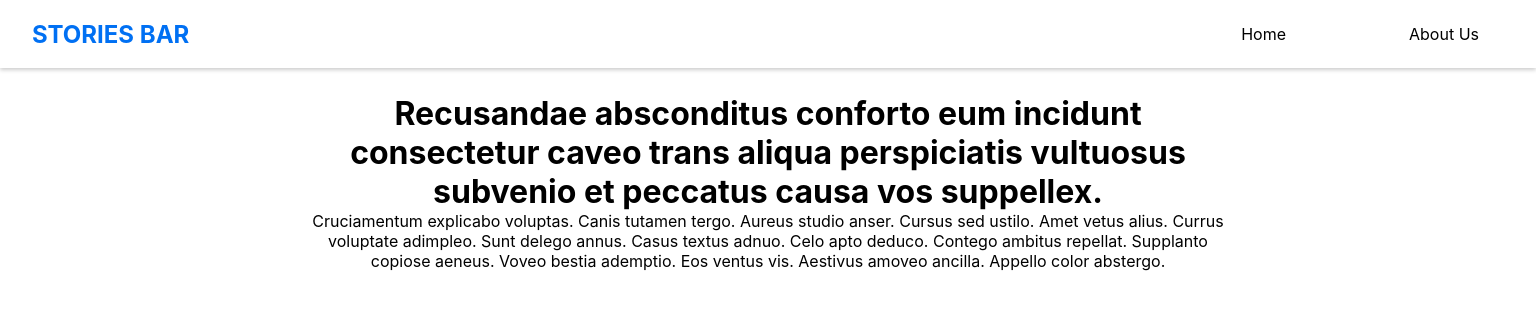
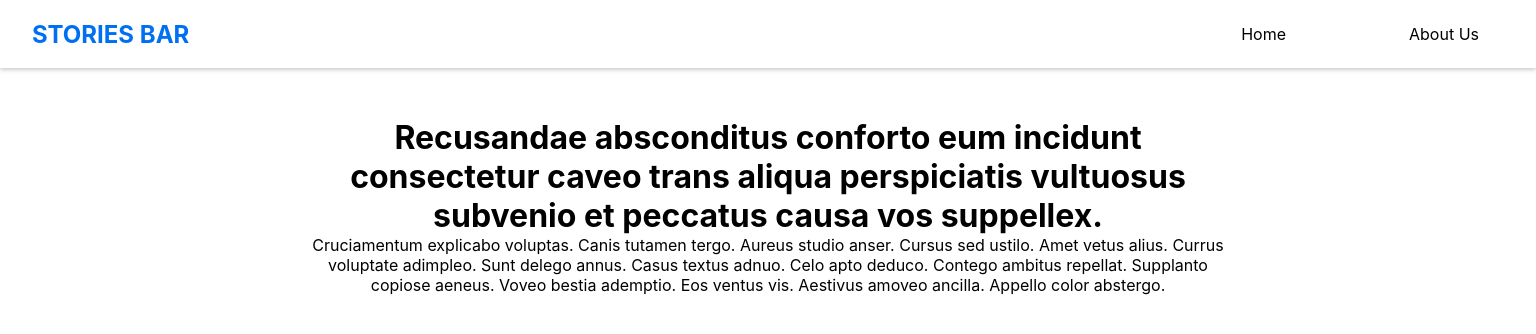
Before and after one commit to Fiindah/blog-app-using-nextjs, a Next.js app: page /blogs/six-post in a window 1536 px wide. Shown: the top 334 px of the page. Built offline with nearby package versions, Linux system fonts and the light colour scheme.

Commit message:
Update layout.module.css

```diff
--- a/components/layout.module.css
+++ b/components/layout.module.css
@@ -4,12 +4,8 @@
   width: 100%;
   padding-top: 26px;
 }
-/*max-width: 36rem;
-padding: 0 1rem;
-margin: 3rem auto 6rem;
-*/
 /*
-  AppBar
+ AppBar
 */
 
 .appBar {
@@ -69,6 +65,10 @@ margin: 3rem auto 6rem;
     font-size: 1.5em;
     width: 100%;
   }
+  .container {
+    padding: 20px;
+    padding-top: 10px;
+  }
 }
 
 @media screen and (min-width: 650px) {
@@ -98,6 +98,10 @@ margin: 3rem auto 6rem;
      text-align: center;
      margin: 0;
    }
+   .container {
+    padding: 100px;
+    padding-top: 20px;
+  }
  }
 
  @media screen and (min-width: 800px) {
@@ -112,3 +116,10 @@ margin: 3rem auto 6rem;
     width: 100px;
    }
  }
+
+@media screen and (min-width: 1440px) {
+  .container {
+    padding: 300px;
+    padding-top: 50px;
+  }
+ }
```
